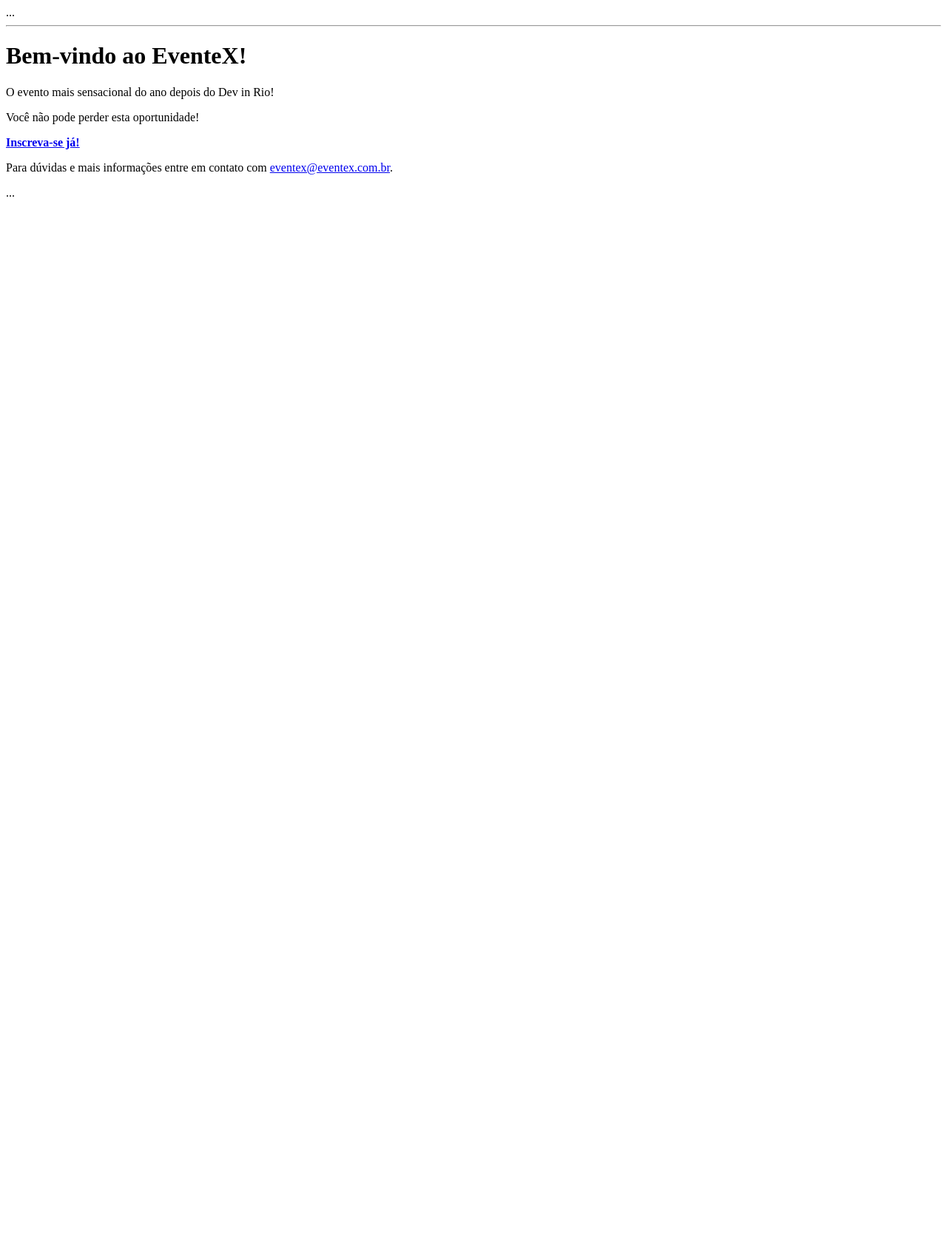
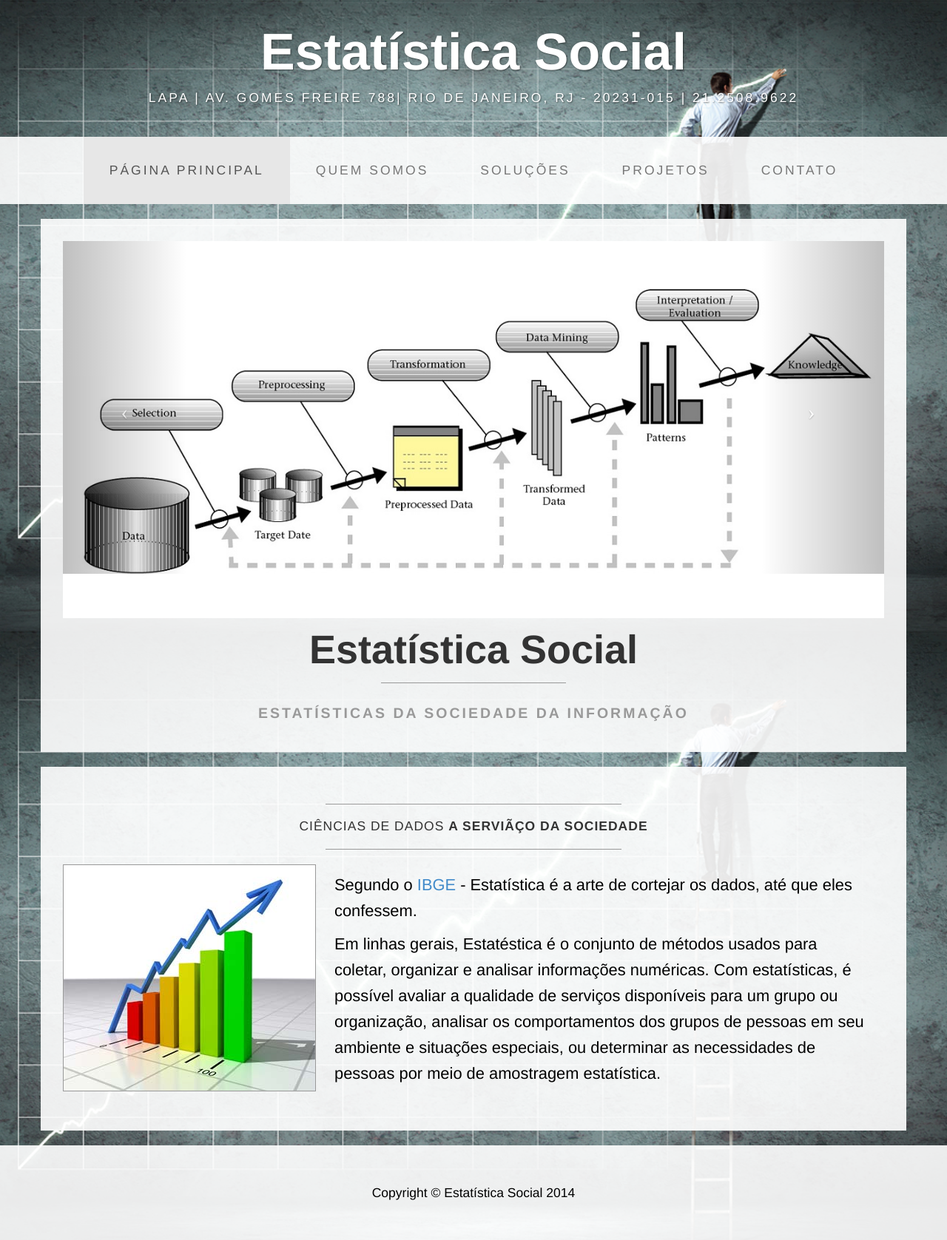
Before and after one commit to amaralrj/jayron_tmp, a Django app: page / in a window 1280 px wide. Shown: the whole page at 74% size. Before the commit the page ends 266 px from the top, so only its background shows below. Run offline with Django 3.2, Linux system fonts and the light colour scheme; some libraries are stand-ins or nearby versions.

Commit message:
Adiciona templates e quem somos

```diff
--- a/src/core/templates/base.html
+++ b/src/core/templates/base.html
@@ -1,24 +1,83 @@
-<!DOCTYPE HTML PUBLIC "-­‐//W3C//DTD HTML 4.01//EN">
-<html>
-    <head>
-        <title>EventeX</title>
-        <link type="text/css" href="{{ STATIC_URL }}css/style.css" rel="stylesheet" media="screen"/>
-    </head>
+<!DOCTYPE html>
+<html lang="pt-br">
+
+<head>
+    <meta charset="utf-8">
+    <meta name="viewport" content="width=device-width, initial-scale=1.0">
+    <meta name="description" content="">
+    <meta name="author" content="">
+
+    <title>Estatística Social</title>
+
+    <!-- Bootstrap core CSS -->
+    <link href="{{ STATIC_URL }}css/bootstrap.css" rel="stylesheet">
+
+    <!-- Add custom CSS here -->
+    <link href="{{ STATIC_URL }}css/business-casual.css" rel="stylesheet">
+</head>
+
 <body>
-    <div id="page">
-        <div id="header">
-        ...
+
+    <div class="brand">Estatística Social</div>
+    <div class="address-bar">Lapa | Av. Gomes Freire 788| Rio de Janeiro, RJ - 20231-015 | 21.2508.9622</div>
+
+    <nav class="navbar navbar-default" role="navigation">
+        <div class="container">
+            <div class="navbar-header">
+                <button type="button" class="navbar-toggle" data-toggle="collapse" data-target=".navbar-ex1-collapse">
+                    <span class="sr-only">Toggle navigation</span>
+                    <span class="icon-bar"></span>
+                    <span class="icon-bar"></span>
+                    <span class="icon-bar"></span>
+                </button>
+                <a class="navbar-brand" href="index.html">Estatística Social</a>
+            </div>
+
+            <!-- Collect the nav links, forms, and other content for toggling -->
+            <div class="collapse navbar-collapse navbar-ex1-collapse">
+                <ul class="nav navbar-nav">
+                    <li class="{% ifequal current_url "home" %}active{% endifequal %}"><a href="{% url "core:home" %}">Página Principal</a>
+                    </li>
+                    <li class="{% ifequal current_url "quem-somos" %}active{% endifequal %}"><a href="{% url "core:quem-somos"%}">Quem Somos</a>
+                    </li>
+                    <li class="{% ifequal current_url "solucoes" %}active{% endifequal %}"><a href="solution.html">Soluções</a>
+                    </li>
+                    <li class="{% ifequal current_url "projetos" %}active{% endifequal %}"><a href="project.html">Projetos</a>
+                    </li>
+                    <li class="{% ifequal current_url "contato" %}active{% endifequal %}"><a href="contact.html">Contato</a>
+                    </li>
+                </ul>
+            </div>
+            <!-- /.navbar-collapse -->
         </div>
-        <hr>
-        <div id="content">
+        <!-- /.container -->
+    </nav>
+
+    <div class="container">
             {% block content %}
             {% endblock content %}
-        </div>
-    ...
     </div>
 
-    <!-- <img src="{{ STATIC_URL }}img/logo.png" /> -->
-    <!-- <h1>Bem&#45;vindo ao EventeX!</h1> -->
-    <!-- <p>O evento mais sensacional do ano depois do Dev in Rio!</p> -->
+    <footer>
+        <div class="container">
+            <div class="row">
+                <div class="col-lg-12 text-center">
+                    <p>Copyright &copy; Estatística Social 2014</p>
+                </div>
+            </div>
+        </div>
+    </footer>
+
+    <!-- JavaScript -->
+    <script src="{{ STATIC_URL }}js/jquery-1.10.2.js"></script>
+    <script src="{{ STATIC_URL }}js/bootstrap.js"></script>
+    <script>
+    // Activates the Carousel
+    $('.carousel').carousel({
+        interval: 5000
+    })
+    </script>
+
 </body>
+
 </html>
--- a/src/core/templates/index.html
+++ b/src/core/templates/index.html
@@ -1,11 +1,67 @@
 {% extends 'base.html' %}
 {% block content %}
-    <h1>Bem-vindo ao EventeX!</h1>
-    <p>O evento mais sensacional do ano depois do Dev in Rio!</p>
-    <p>Você não pode perder esta oportunidade!</p>
-    <p><strong><a href="{% url 'subscriptions:subscribe' %}">Inscreva-se já!</a></strong></p>
-    <p>
-        Para dúvidas e mais informações entre em contato com
-        <a href="mailto:eventex@eventex.com.br">eventex@eventex.com.br</a>.
-    </p>
+        <div class="row">
+            <div class="box">
+                <div class="col-lg-12 text-center">
+                    <div id="carousel-example-generic" class="carousel slide" style='height: 450px !important;'>
+                        <!-- Indicators -->
+                        <ol class="carousel-indicators hidden-xs">
+                            <li data-target="#carousel-example-generic" data-slide-to="0" class="active"></li>
+                            <li data-target="#carousel-example-generic" data-slide-to="1"></li>
+                            <li data-target="#carousel-example-generic" data-slide-to="2"></li>
+                        </ol>
+
+                        <!-- Wrapper for slides -->
+
+                        <div class="carousel-inner">
+
+                            <div class="item active">
+                                <img class="img-responsive img-full" src="{{ STATIC_URL }}img/slide-1.jpg" img style="height:auto; width:auto;" alt="">
+                            </div>
+                            <div class="item">
+                                <img class="img-responsive img-full" src="{{ STATIC_URL }}img/slide-2.jpg" img style="height:auto; width:auto;" alt="">
+                            </div>
+                            <div class="item">
+                                <img class="img-responsive img-full" src="{{ STATIC_URL }}img/slide-3.jpg" img style="height:auto; width:auto;" alt="">
+                            </div>
+                        </div>
+
+                        <!-- Controls -->
+                        <a class="left carousel-control" href="#carousel-example-generic" data-slide="prev">
+                            <span class="icon-prev"></span>
+                        </a>
+                        <a class="right carousel-control" href="#carousel-example-generic" data-slide="next">
+                            <span class="icon-next"></span>
+                        </a>
+                    </div>
+                    <h2>
+                        <small>Bem vindo ao</small>
+                    </h2>
+                    <h1>
+                        <span class="brand-name">Estatística Social</span>
+                    </h1>
+                    <hr class="tagline-divider">
+                    <h2>
+                        <small><strong> Estatísticas da Sociedade da Informação </strong></small>
+                    </h2>
+                </div>
+            </div>
+        </div>
+        <div class="row">
+            <div class="box">
+                <div class="col-lg-12">
+                    <hr>
+                    <h2 class="intro-text text-center">Ciências de Dados <strong> a serviÃço da sociedade </strong>
+                    </h2>
+                    <hr>
+                    <img class="img-responsive img-border img-left" src="{{ STATIC_URL }}img/intro-pic.jpg" alt="">
+                    <hr class="visible-xs">
+                    <blockquote>
+                    <p>Segundo o <a href="http://www.ibge.gov.br/â€Ž" target="_blank"> IBGE </a>- Estatística é a arte de cortejar os dados, até que eles confessem.</p>
+                    <p>Em linhas gerais, Estatéstica é o conjunto de métodos usados para coletar, organizar e analisar informações numéricas. Com estatísticas, é possível avaliar a qualidade de serviços disponíveis para um grupo ou organização, analisar os comportamentos dos grupos de pessoas em seu ambiente e situações especiais, ou determinar as necessidades de pessoas por meio de amostragem estatística.</p>
+
+                    </blockquote>
+                </div>
+            </div>
+        </div>
 {% endblock content %}
--- a/src/core/urls.py
+++ b/src/core/urls.py
@@ -5,4 +5,5 @@ from django.conf.urls import patterns, include, url
 urlpatterns = patterns(
     'src.core.views',
     url(r'^$', 'home', name='home'),
+    url(r'^quem-somos$', 'quemsomos', name='quem-somos'),
 )
--- a/src/core/views.py
+++ b/src/core/views.py
@@ -3,6 +3,8 @@ from django.shortcuts import render
 
 
 def home(request):
-    return render(request, 'index.html')
+    return render(request, 'index.html', {"current_url": "home"})
 
+def quemsomos(request):
+    return render(request, 'quem-somos.html', {"current_url": "quem-somos"})
 # Create your views here.
```
Also changed, not shown: src/core/templates/quem-somos.html (added, +29 -0 lines).
